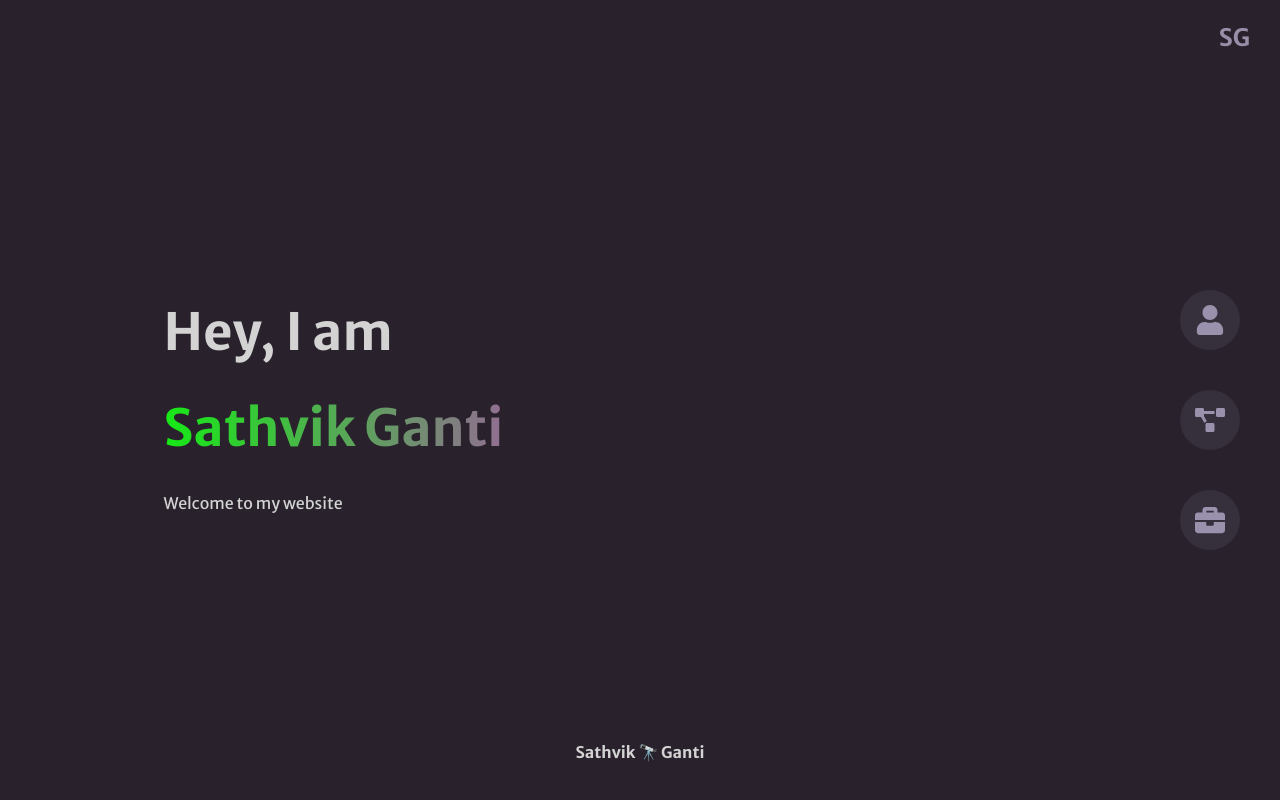
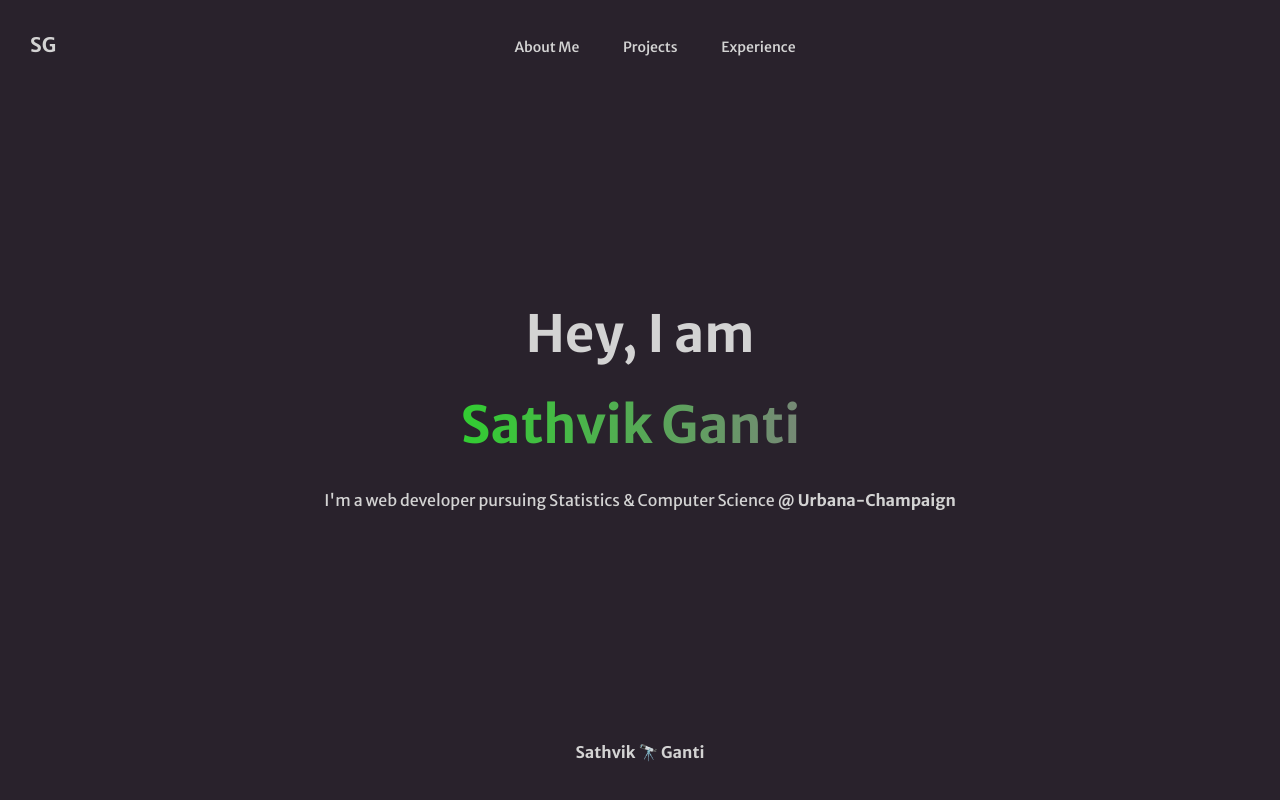
Before and after one commit to CodedHuman/sathvik-website, a React (Vite) app: page / in a window 1280 px wide. Built offline with nearby package versions, Linux system fonts and the light colour scheme.

Commit message:
Made pages more compatible with other devices + more

```diff
--- a/src/App.css
+++ b/src/App.css
@@ -16,79 +16,58 @@ body, html {
 .header-content, .page-container {
   position: absolute;
   top: 50%;
-  left: calc(50% - 300px); /* Adjust the left position */
-  transform: translate(-50%, -50%);
-  text-align: left; /* Align text to the left */
+  left: 50%;
+  transform: translate(-50%,-50%);
 }
 
 .navigation {
   position: fixed;
   top: 0;
-  right: 0;
-  height: 100vh;
-  display: flex;
-  flex-direction: column;
-  justify-content: center;
-  align-items: flex-end; /* Align navigation content to the top right corner */
-  padding: 20px;
+  width: 100%;
+  padding: 10px;
 }
 
 .nav-content {
   display: flex;
-  justify-content: space-between;
+  justify-content: center; /* Center the navigation buttons horizontally */
   align-items: center;
   padding: 20px;
 }
 
 .nav-left {
-  margin-bottom: auto;
-  font-size: 24px;
-  color: lightgray;
+  position: absolute;
+  left: 30px; /* Adjust the distance from the left edge */
+  top: 30px; /* Adjust the distance from the top edge */
+  color: lightgray; /* Change text color as needed */
+  font-weight: bold;
+  font-size: 20px;
+  cursor: pointer; /* Add cursor pointer for better UX */
+  transition: color 0.3s ease; /* Add transition for color change */
+}
+
+.nav-left:hover {
+  color: white; /* Change text color on hover */
 }
 
 .nav-right {
-  display: flex;
-  flex-direction: column;
-  align-items: center; /* Center icons horizontally */
+  font-size: 14px;
 }
 
 .nav-right button {
-  margin: 20px 0; /* Adjust vertical spacing between icons */
-  background-color: rgba(180, 170, 200, 0.1); /* Use lighter purple hue */
-  border: none;
-  cursor: pointer;
-  outline: none;
   transition: background-color 0.3s ease;
-  border-radius: 50%;
-  padding: 15px; /* Increase padding to make clickable region larger */
-  display: flex; /* Ensure icons are centered vertically */
-  justify-content: center; /* Ensure icons are centered vertically */
-  align-items: center; /* Ensure icons are centered vertically */
-}
-
-.nav-right button svg {
-  width: 30px;
-  height: 30px;
-  color: rgba(180, 170, 200, 0.8); /* Set icon color */
 }
 
 .nav-right button:hover {
-  background-color: rgba(180, 170, 200, 0.3); /* Lighten the background color on hover */
+  background-color: rgba(255, 255, 255, 0.1); /* Add hover effect */
+  border-radius: 5px; /* Optional: Add rounded corners */
 }
 
-.initials {
-  position: absolute;
-  top: 20px;
-  right: 20px;
-  font-size: 24px;
-  color: rgba(180, 170, 200, 0.8);
-  transition: color 0.3s ease; /* Add transition effect for color change */
+.nav-right button {
+  margin-left: 10px;
+  color: lightgray; /* Change button text color as needed */
+  background-color: transparent; /* Change button background color as needed */
+  border: none;
   cursor: pointer;
-  right: calc(30px);
-}
-
-.initials:hover {
-  color: rgba(180, 170, 200, 1); /* Change color on hover */
 }
 
 .gradient-text {
@@ -97,45 +76,6 @@ body, html {
   -webkit-text-fill-color: transparent;
   background-size: 200% auto; /* Double the size to allow for smooth movement */
   animation: animateGradient 6s linear infinite; /* Adjust animation duration and timing as needed */
-}
-
-.blinking-cursor {
-  display: inline-block;
-  width: 4px; /* Adjust the width of the cursor */
-  height: 1em;
-  background-color: white; /* Change the color of the cursor */
-  animation: blink 1s infinite; /* Set blinking animation */
-}
-
-.spinning-black-hole {
-  width: 50px; /* Adjust the size of the black hole */
-  height: 50px; /* Adjust the size of the black hole */
-  border: 2px solid transparent;
-  border-radius: 50%;
-  border-top-color: #000; /* Set border color to black */
-  animation: spin 1s linear infinite; /* Set spinning animation */
-}
-
-@keyframes spin {
-  100% {
-    transform: rotate(360deg); /* Rotate the black hole 360 degrees */
-  }
-}
-
-@keyframes blink {
-  0% {
-    opacity: 1;
-  }
-  50% {
-    opacity: 0;
-  }
-  100% {
-    opacity: 1;
-  }
-}
-
-.bold {
-  font-weight: bold; /* Make the text bold */
 }
 
 @keyframes animateGradient {
@@ -150,41 +90,24 @@ body, html {
   }
 }
 
-@media screen and (max-width: 768px) {
-  .header-content, .page-container {
-    left: 20px; /* Adjust the left position for smaller screens */
-  }
+.blinking-cursor {
+  display: inline-block;
+  width: 5px;
+  height: 40px;
+  background-color: lightgray; /* Change cursor line color as needed */
+  margin-left: 5px; /* Adjust the distance from the text */
+  animation: blinkCursor 1s infinite; /* Blinking animation */
 }
 
-/* Dropdown menu */
-.dropdown-menu {
-  display: none; /* Hide dropdown menu by default */
-  position: absolute; /* Position absolute for dropdown menu */
-  top: 100%; /* Align dropdown menu below the name */
-  left: 0;
-  background-color: #333; /* Dark background color for dropdown menu */
-  padding: 10px;
-  transition: opacity 0.3s ease; /* Add smooth transition */
-}
-
-/* Media query for small screens (max width 600px) */
-@media only screen and (max-width: 600px) {
-  .nav-content {
-    justify-content: center; /* Center align navigation on small screens */
+@keyframes blinkCursor {
+  0% {
+    opacity: 1;
   }
-
-  .nav-left:hover .dropdown-menu {
-    display: block; /* Display dropdown menu on hover */
-    opacity: 1; /* Show dropdown menu with smooth transition */
+  50% {
+    opacity: 0;
   }
-
-  .nav-right {
-    display: none; /* Hide navigation buttons by default */
-  }
-
-  .nav-right button {
-    display: block; /* Display buttons in dropdown menu */
-    margin: 5px 0; /* Add margin between buttons */
+  100% {
+    opacity: 1;
   }
 }
 
--- a/src/Header.jsx
+++ b/src/Header.jsx
@@ -9,7 +9,7 @@ const Header = () => {
         Sathvik Ganti<span className="bold"> </span> {/* Add space between name and cursor */}
         <span className="blinking-cursor"></span>
       </h1>
-      <p>Welcome to my website</p>
+      <p>I'm a web developer pursuing Statistics & Computer Science <b>@ Urbana-Champaign</b></p>
     </div>
   );
 }
--- a/src/Navigation.jsx
+++ b/src/Navigation.jsx
@@ -1,18 +1,19 @@
 // Navigation.jsx
 import React from 'react';
-import { FaUser, FaBriefcase, FaProjectDiagram } from 'react-icons/fa'; // Import icons from react-icons library
 
 const Navigation = ({ setCurrentPage }) => {
   return (
     <div className="navigation">
       <div className="nav-content">
+        <div className="nav-left" onClick={() => setCurrentPage('Header')}>
+          <span style={{ fontWeight: 'bold' }}>SG</span>
+        </div>
         <div className="nav-right">
-          <button onClick={() => setCurrentPage('AboutMe')}><FaUser /></button>
-          <button onClick={() => setCurrentPage('Projects')}><FaProjectDiagram /></button>
-          <button onClick={() => setCurrentPage('Experience')}><FaBriefcase /></button>
+          <button onClick={() => setCurrentPage('AboutMe')}>About Me</button>
+          <button onClick={() => setCurrentPage('Projects')}>Projects</button>
+          <button onClick={() => setCurrentPage('Experience')}>Experience</button>
         </div>
       </div>
-      <b><span className="initials" onClick={() => setCurrentPage('Header')}>SG</span></b> {/* Click action for initials "SG" */}
     </div>
   );
 }
```
